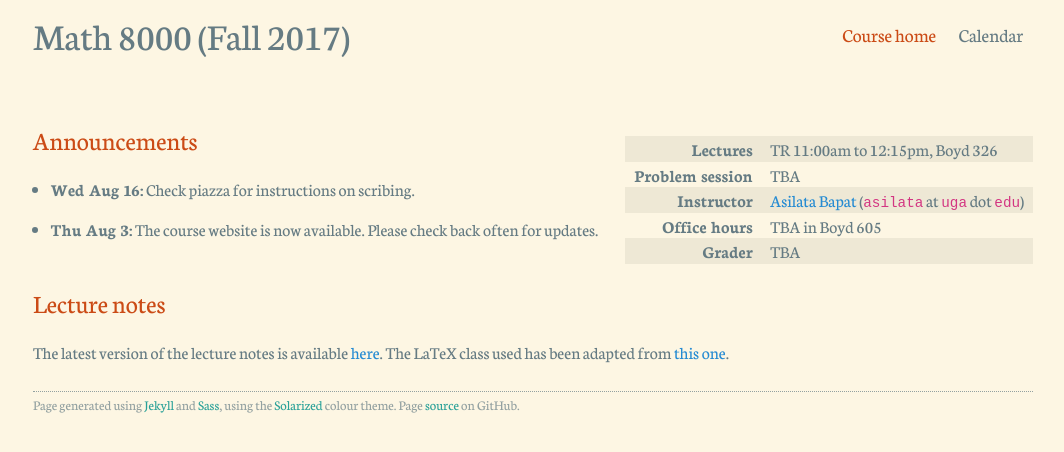
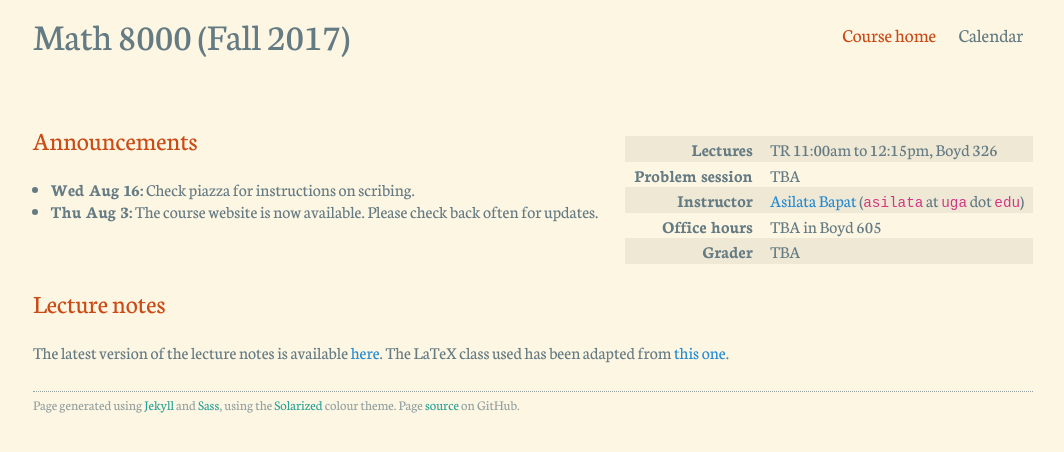
Before and after one commit to asilata/8000fall17, a Jekyll site: the page built from index.md, in a window 1280 px wide. Shown: the top 452 px of the page, without its empty margins (107-1171 px from the left). Built offline with Jekyll 4.4.1, drawn with Linux system fonts in a browser that asks for light colours.

Commit message:
Cosmetic change.

```diff
--- a/index.md
+++ b/index.md
@@ -8,9 +8,13 @@ nav_weight: 1
 
 <div>
 ## Announcements
-{% for post in site.posts %}
-* **{{ post.date | date: "%a %b %-d" }}:** {{ post.content | remove: '<p>' | remove: '</p>'}}
+<ul>
+{% for post in site.posts limit: 3%}
+<li>
+<strong>{{ post.date | date: "%a %b %-d" }}:</strong> {{ post.content | remove: '<p>' | remove: '</p>'}}
+</li>
 {% endfor %}
+</ul>
 </div>
 
 <div class="classinfo">
```
